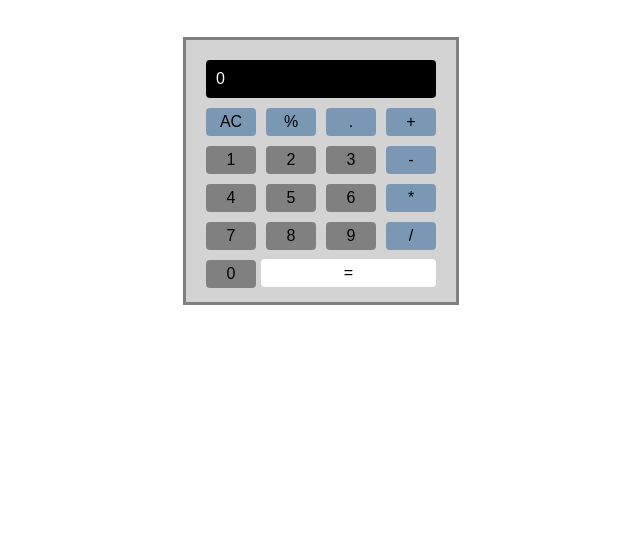
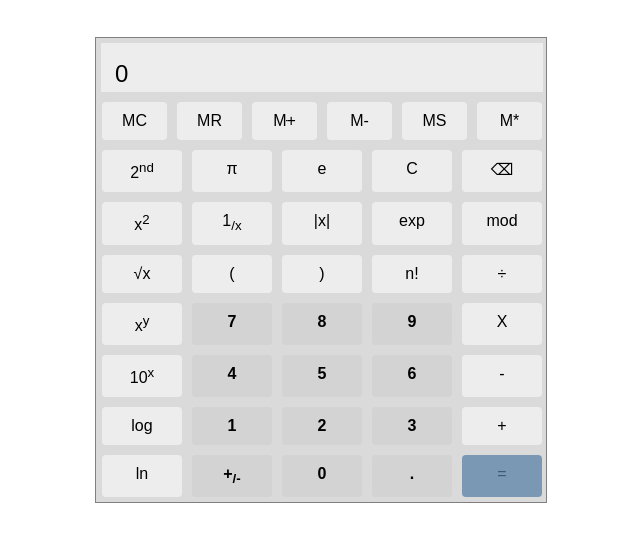
Before and after one commit to noakrispin/MyNewApp, a plain HTML site: page index.html in a window 1280 px wide. Shown: the part 56-598 px from the top of the page, without its empty margins (319-959 px from the left). Drawn offline with Linux system fonts and the light colour scheme.

Commit message:
first commit

```diff
--- a/index.html
+++ b/index.html
@@ -4,90 +4,80 @@
     <meta charset="UTF-8" />
     <meta name="viewport" content="width=device-width, initial-scale=1.0" />
     <title>Document</title>
-    <style>
-        body{
-            font-family: Arial, Helvetica, sans-serif;
-        }
-        .culc{
-            width: 240px; margin: 40px auto; background-color: lightgray;
-            padding:15px;
-            border-style:solid;
-            border-color: gray;
-        }
-      .buttonNum {
-        float: left;
-        width: 50px;
-        margin: 5px;
-        background-color: gray;
-        text-align: center;
-        padding:5px 0;
-        border-radius: 4px;
-        cursor:pointer;
-      }
-      .buttonNum:hover{
-          background-color: lightslategray;
-          color: white;
-      }
-      .button{
-        float: left;
-        width: 50px;
-        margin: 5px;
-        background-color: rgb(122, 151, 180);
-        text-align: center;
-        padding:5px 0;
-        border-radius: 4px;
-        cursor:pointer;
-      }
-      .button:hover{
-          background-color: lightslategray;
-          color: white;
-      }
-      .monitor{
-        background-color: black;
-        width: 210px;
-        padding:10px;
-        color:white;
-        margin:5px;
-        border-radius: 4px;
-      }
-        .result{
-            background-color: black;
-            width: 175px;
-            margin-left: 60px;
-            margin-top: -34px;
-            background-color: white;
-            text-align: center;
-            padding:5px 0;
-            border-radius: 4px;
-            cursor:pointer;
-        }
-    </style>
+    <link rel="stylesheet" href="style.css" />
   </head>
   <body>
     <div style="text-align: center; font-size: 40px; color:black">
       Calculator
     </div>
     <div class="culc">
-        <div class="monitor">0</div>
-        <div class="button">AC</div>
-        <div class="button">%</div>
-        <div class="button">.</div>
-        <div class="button">+</div>
+      <div class="monitor">0</div>
+      <div class="buttonRow1">
+        <div class="button">MC</div>
+        <div class="button">MR</div>
+        <div class="button">Mּ+</div>
+        <div class="button">M-</div>
+        <div class="button">MS</div>
+        <div class="button">M*</div>
+      </div>
+
+      <div class="buttonRow">
+        <div class="button">2<sup>nd</sup></div>
+        <div class="button">π</div>
+        <div class="button">e</div>
+        <div class="button">C</div>
+        <div class="button">⌫</div>
+      </div>
+
+      <div class="buttonRow">
+        <div class="button">x<sup>2</sup></div>
+        <div class="button">1<sub>/x</sub></div>
+        <div class="button">|x|</div>
+        <div class="button">exp</div>
+        <div class="button">mod</div>
+      </div>
+
+      <div class="buttonRow">
+        <div class="button">√x</div>
+        <div class="button">(</div>
+        <div class="button">)</div>
+        <div class="button">n!</div>
+        <div class="button">&#247</div>
+      </div>
+
+      <div class="buttonRow">
+        <div class="button">x<sup>y</sup></div>
+        <div class="buttonNum">7</div>
+        <div class="buttonNum">8</div>
+        <div class="buttonNum">9</div>
+        <div class="button">X</div>
+      </div>
+
+      <div class="buttonRow">
+        <div class="button">10<sup>x</sup></div>
+        <div class="buttonNum">4</div>
+        <div class="buttonNum">5</div>
+        <div class="buttonNum">6</div>
+        <div class="button">-</div>
+      </div>
+
+      <div class="buttonRow">
+        <div class="button">log</div>
         <div class="buttonNum">1</div>
         <div class="buttonNum">2</div>
         <div class="buttonNum">3</div>
-        <div class="button">-</div>
-        <div class="buttonNum">4</div>
-        <div class="buttonNum">5</div>
-        <div class="buttonNum">6</div>
-        <div class="button">*</div>
-        <div class="buttonNum">7</div>
-        <div class="buttonNum">8</div>
-        <div class="buttonNum">9</div>
-        <div class="button">/</div>
+        <div class="button">+</div>
+      </div>
+
+      <div class="buttonRow">
+        <div class="button">ln</div>
+        <div class="buttonNum">+<sub>/-</sub></div>
         <div class="buttonNum">0</div>
-        <div style="clear: both;"></div>
+        <div class="buttonNum">.</div>
         <div class="result">=</div>
+      </div>
+
+      <div style="clear: both;"></div>
     </div>
 
     <!-- special scripts for integration in MTW gallery - must be placed at the bottom of the HTML after your code -->
--- /dev/null
+++ b/style.css
@@ -0,0 +1,78 @@
+body{
+    font-family: Arial, Helvetica, sans-serif;
+}
+.culc{
+    width: 450px;
+    margin: 40px auto;
+    padding: 20px auto;
+    background-color: rgb(218, 218, 218);
+    border-color: gray;
+    border-style:solid;
+    border-width: 1.5px;
+    align-items: center;
+    display: flex;
+    flex-wrap: wrap;
+    flex-direction: column;
+
+}
+
+.monitor{
+    width: 92%;
+    background-color: rgb(237, 237, 237);
+    border-color:rgb(237, 237, 237) ;
+    color:black;
+    border-width: 4px;
+    padding-left: 10px;
+    padding-right: 10px;
+    padding-top: 13px;
+    margin:5px;
+    align-items: center;
+    border-style:solid;
+    font-size: x-large;
+}
+
+.result,
+.button,
+.buttonNum {
+    width: 65px;
+    float: left;
+    vertical-align: middle;
+    margin: 5px;
+    padding:10px;
+    border-radius: 4px;
+    cursor:pointer;
+    text-align: center;
+    color: black;
+}
+
+.result{
+    background-color: rgb(122, 151, 180);
+    color: rgb(64, 90, 116);
+}
+
+.buttonNum{
+    border-radius: 4px;
+    background-color: lightgrey;
+    border-color: silver;
+    font-weight: bold;
+}
+
+.button{
+    background-color: rgb(237, 237, 237);
+    width: 65px;
+    border-radius: 4px;
+}
+
+
+.result:hover,
+.buttonNum:hover,
+.button:hover{
+    background-color: silver;
+}
+
+
+.buttonRow,
+.buttonRow1{
+    display: flex;
+    width: 100%;
+}
```
